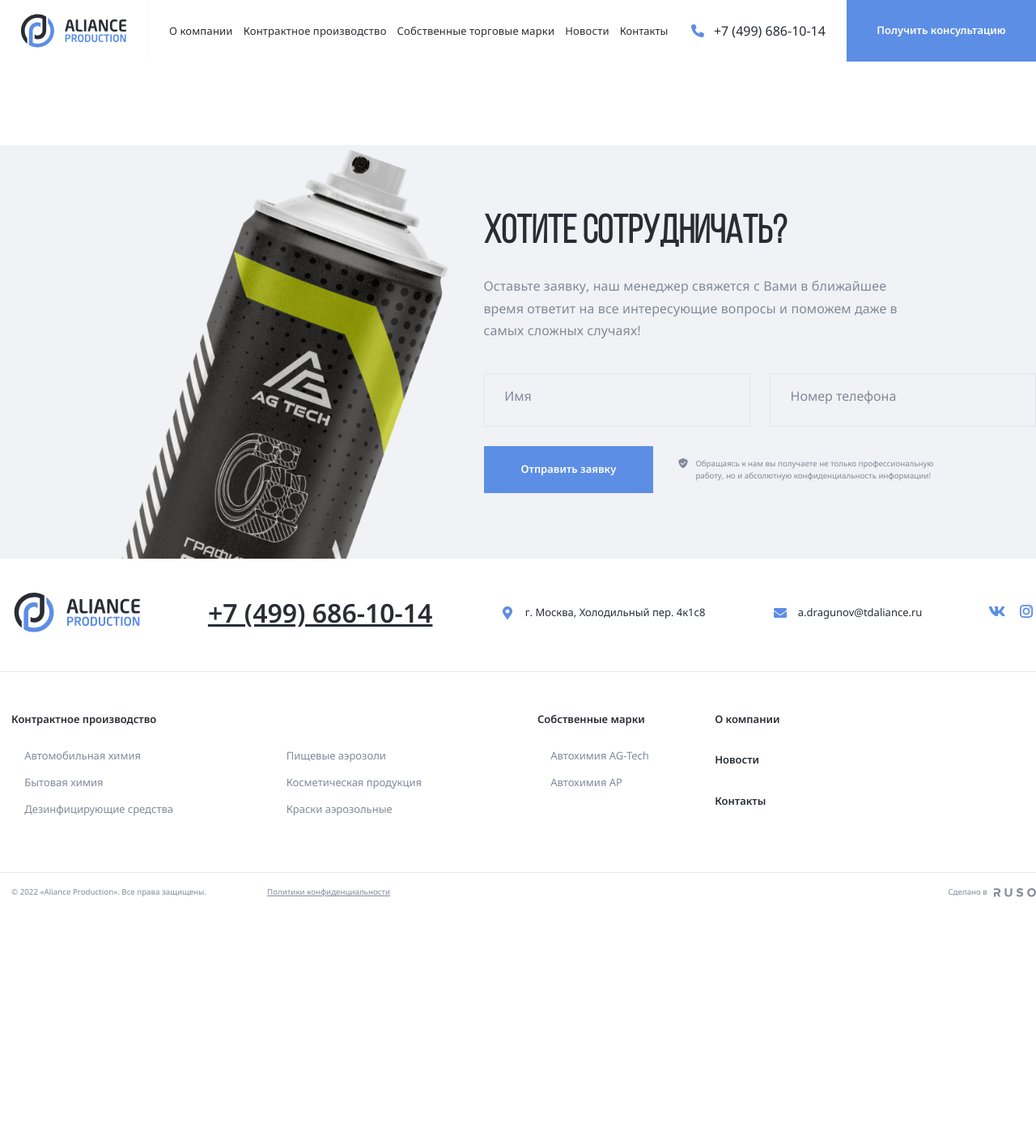
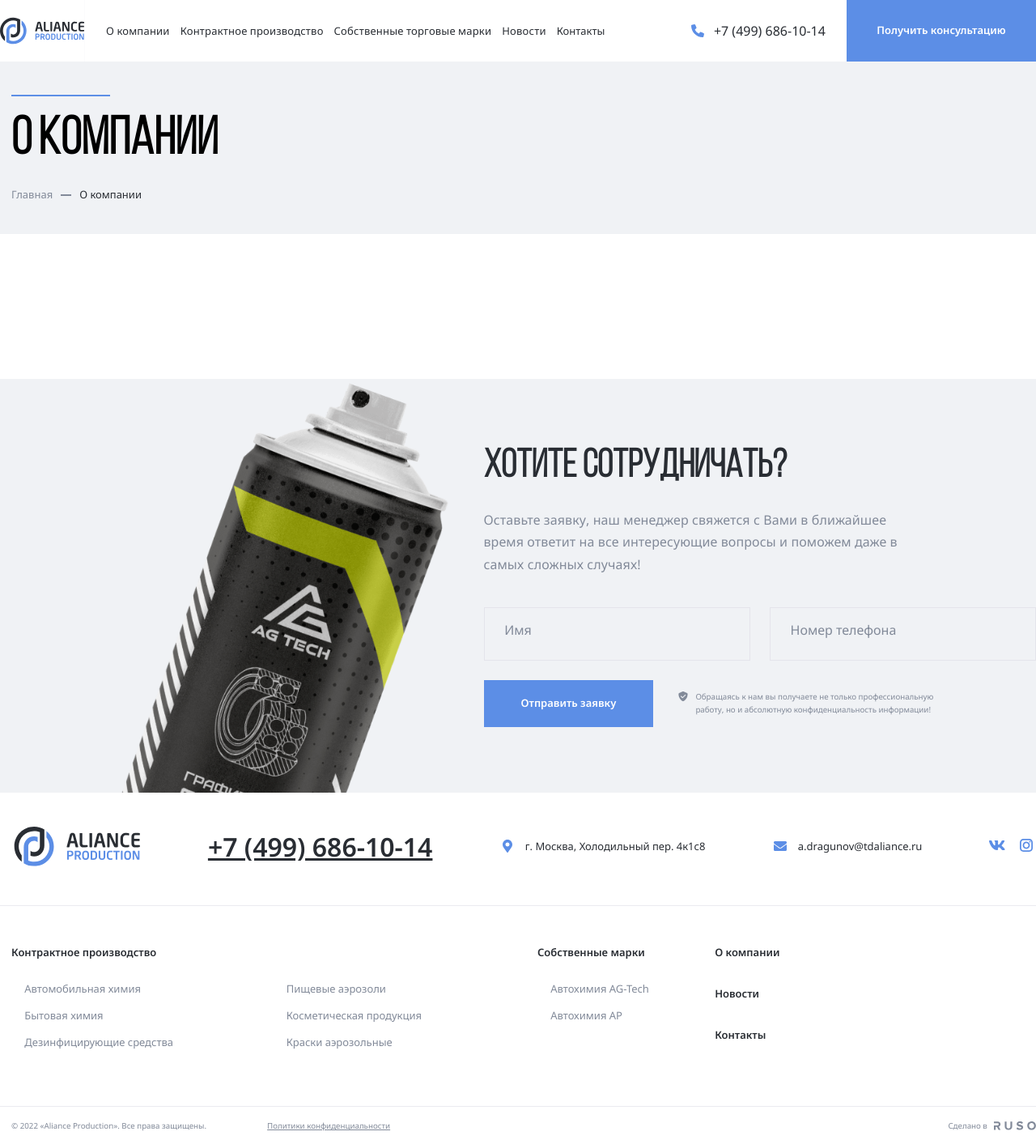
Before and after one commit to AtamanovPetr/Aliance, a PHP site: page /about.html in a window 1280 px wide. Shown: the whole page at 81% size. Before the commit the page ends 1108 px from the top, so only its background shows below. Run offline with PHP 8.4, Linux system fonts and the light colour scheme.

Commit message:
add about title

```diff
--- a/about.html
+++ b/about.html
@@ -149,6 +149,22 @@
         <span class="button-text"> Получить консультацию </span>
       </button>
     </nav>
+
+    <section class="title">
+      <div class="container">
+        <div class="title-wrap">
+          <div class="title-content">
+            <div class="seporator"></div>
+            <h1 class="header-title title-margin">О компании</h1>
+            <div class="bread">
+              <a class="bread-main" href="/index.html">Главная</a>
+              <div class="slash"></div>
+              <a class="bread-second" href="/about.html">О компании</a>
+            </div>
+          </div>
+        </div>
+      </div>
+    </section>
 
     <section class="cta">
       <div class="bg-grey section-cta">
--- a/css/style.css
+++ b/css/style.css
@@ -911,9 +911,45 @@ body {
   width: 100%;
 }
 
+/* Стили для заголовков внутренних страниц */
+.title-wrap {
+  display: flex;
+}
+.title {
+  background-color: rgba(240, 242, 245, 1);
+  margin-top: 5.875rem;
+  padding-top: 3.125rem;
+  padding-bottom: 3.125rem;
+}
+.title-margin {
+  margin-bottom: 20px;
+}
+.bread {
+  display: flex;
+  align-items: center;
+  gap: 10px;
+}
+.bread-main {
+  color: var(--txt2, rgba(130, 138, 153, 1));
+  text-decoration: none;
+}
+.bread-second {
+  text-decoration: none;
+  color: var(--txt, rgba(41, 45, 51, 1));
+}
+.slash {
+  background-color: var(--txt2, rgba(130, 138, 153, 1));
+  height: 2px;
+  width: 13px;
+}
+/* конец */
+
 @media (max-width: 1700px) {
   html {
     font-size: 14px;
+  }
+  .header-logo {
+    padding: 1.8rem;
   }
 }
 
@@ -922,10 +958,10 @@ body {
     font-size: 13px;
   }
   .header-logo {
-    padding: 2rem;
+    padding: 0rem;
   }
   .logo-svg {
-    max-width: 10rem;
+    max-width: 8rem;
   }
   .header-nav {
     padding-left: 2rem;
```
